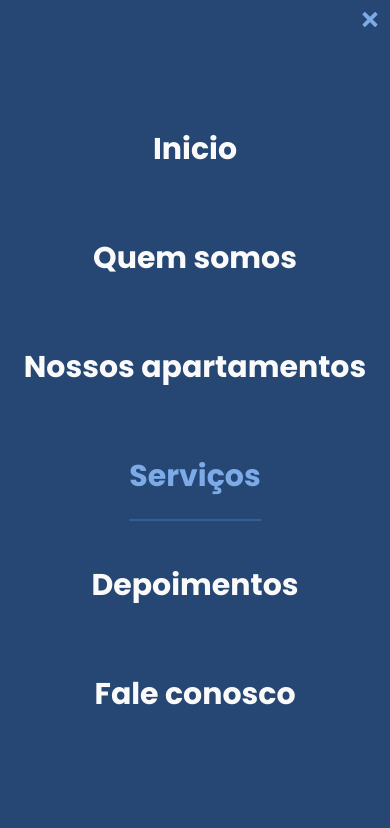
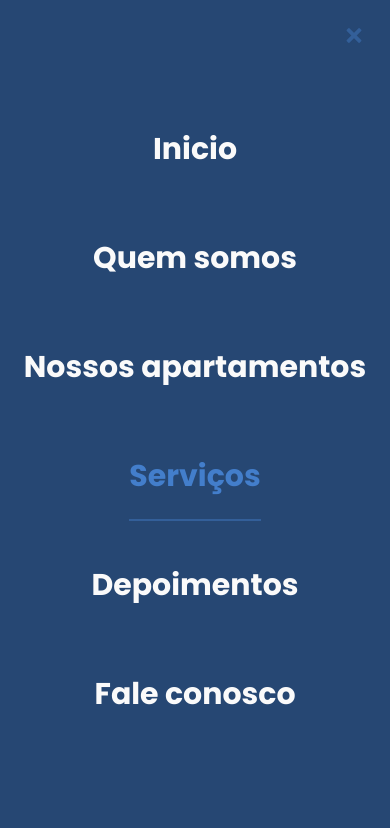
Before and after one commit to acn3to/f4life-landing-page, a plain HTML site: page index.html in a window 390 px wide. Both pictures are taken after a click on the element 370 px from the left and 20 px from the top of the page. Shown: the top 828 px of the page. Drawn offline with nearby package versions, Linux system fonts and the light colour scheme; no server answers; files whose address does not match are found by name.

Commit message:
Toggle position adjusting

```diff
--- a/style.css
+++ b/style.css
@@ -183,7 +183,7 @@ nav ul li a {
 
 nav ul li a:hover,
 nav ul li a.active {
-  color: var(--base-color-second);
+  color: var(--base-color-alt);
 }
 
 nav ul li a::after {
@@ -219,6 +219,7 @@ nav .menu ul {
 nav.show .menu {
   opacity: 1;
   visibility: visible;
+
   background: var(--title-color);
 
   height: 100vh;
@@ -241,24 +242,22 @@ nav.show ul.grid {
 }
 
 .toggle {
-  color: var(--base-color-second);
+  color: var(--base-color);
   font-size: 1.5rem;
   cursor: pointer;
-  position: absolute;
+  position: relative;
   top: 0;
   right: 0;
-  padding: 0.5rem;
 }
 
 nav .icon-cancel {
   visibility: hidden;
   opacity: 0;
-
   position: absolute;
   top: 0;
   right: 0;
-
   transition: 0.2s;
+  padding: 1.5rem;
 }
 
 nav.show div.icon-cancel {
```
